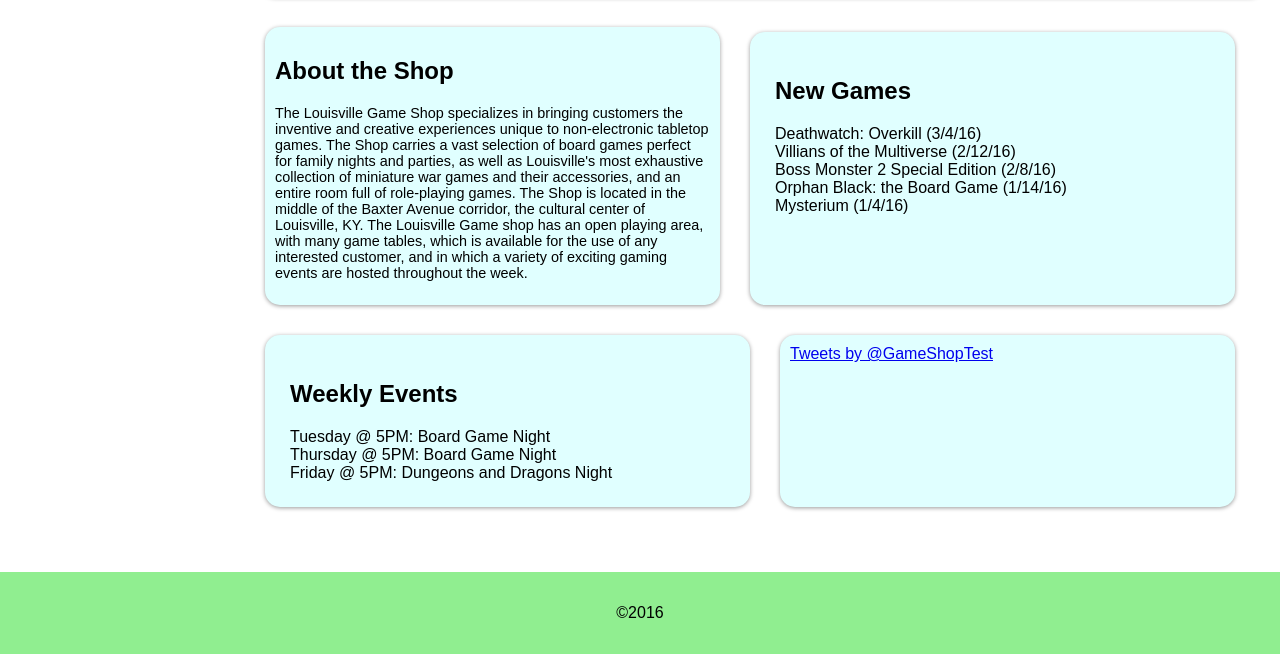
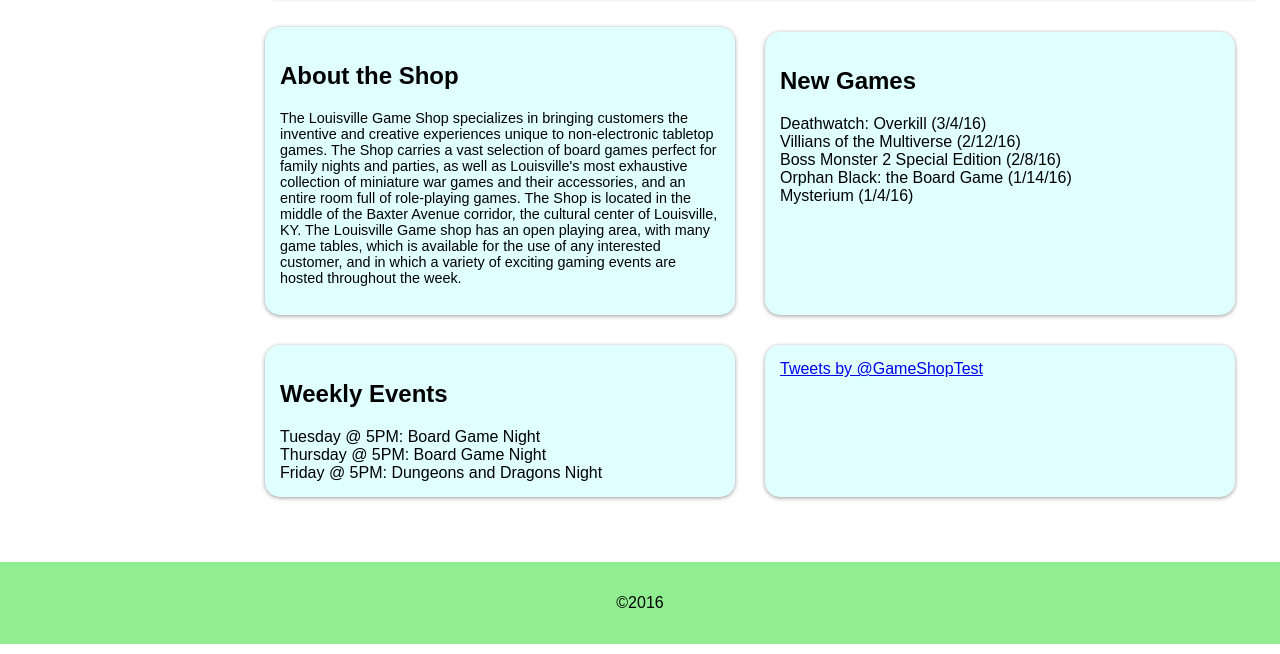
Before and after one commit to jillsadowski/FrontEndFinal, a plain HTML site: page index.html in a window 1280 px wide. Shown: the part 413-1067 px from the top of the page. Drawn offline with Linux system fonts and the light colour scheme; a web font is replaced by a local one.

Commit message:
Fixed flexbox

```diff
--- a/css/style.css
+++ b/css/style.css
@@ -76,14 +76,9 @@ HOME PAGE
     box-shadow: 0 1px 4px rgba(0,0,0,.4);
     border-radius: 15px;
     margin: 15px;
-    padding: 10px;
+    padding: 15px;
 }
-
-.info {
-    padding: 25px;
-}
-
-    /** ABOUT **/
+  /** ABOUT **/
 
 .about p {
     font-size: 90%;
--- a/index.html
+++ b/index.html
@@ -57,7 +57,7 @@
         </div>
 
 
-        <div class="info section">
+        <div class="section">
              <h2>New Games</h2>
             <ul>
             <li>Deathwatch: Overkill (3/4/16)</li>
@@ -72,7 +72,7 @@
 
 
     <div class="containertwo">
-        <div class="info section">
+        <div class="section">
             <h2>Weekly Events</h2>
             <ul>
             <li>Tuesday @ 5PM: Board Game Night</li>
```
